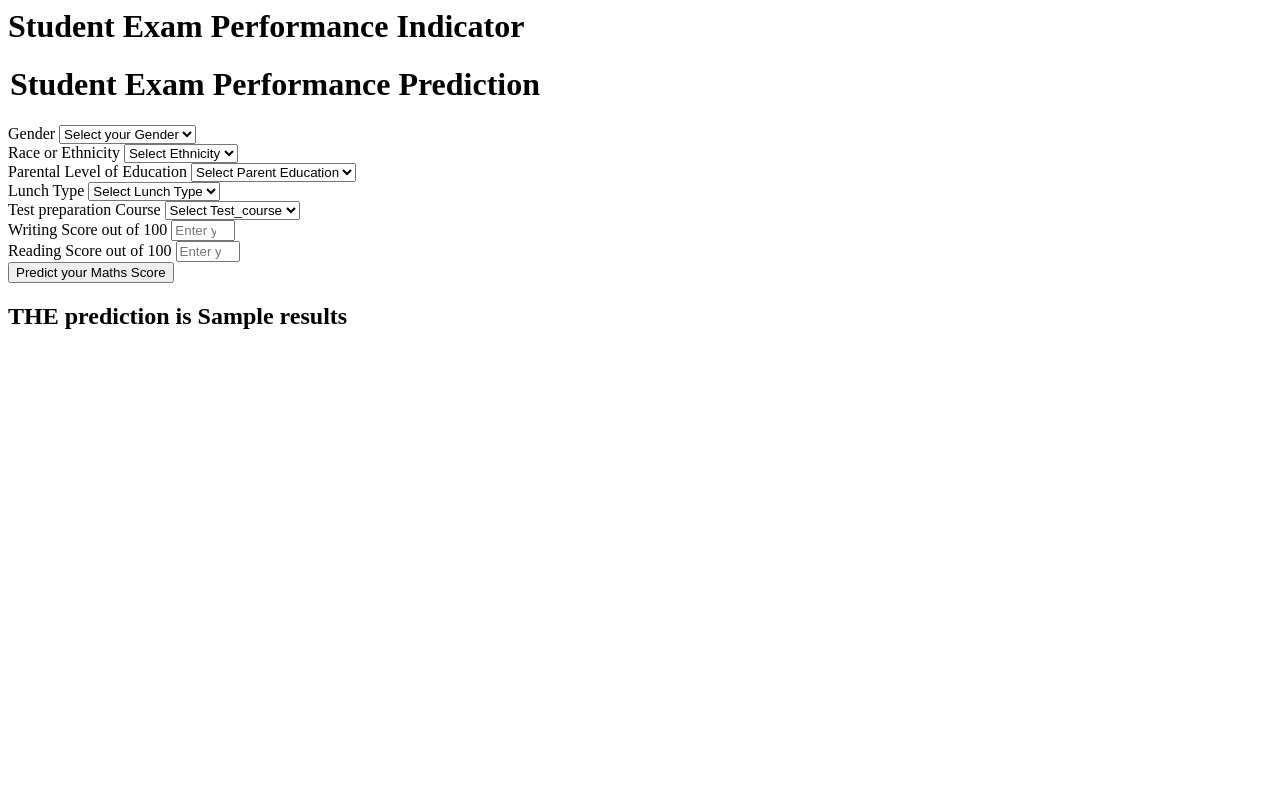
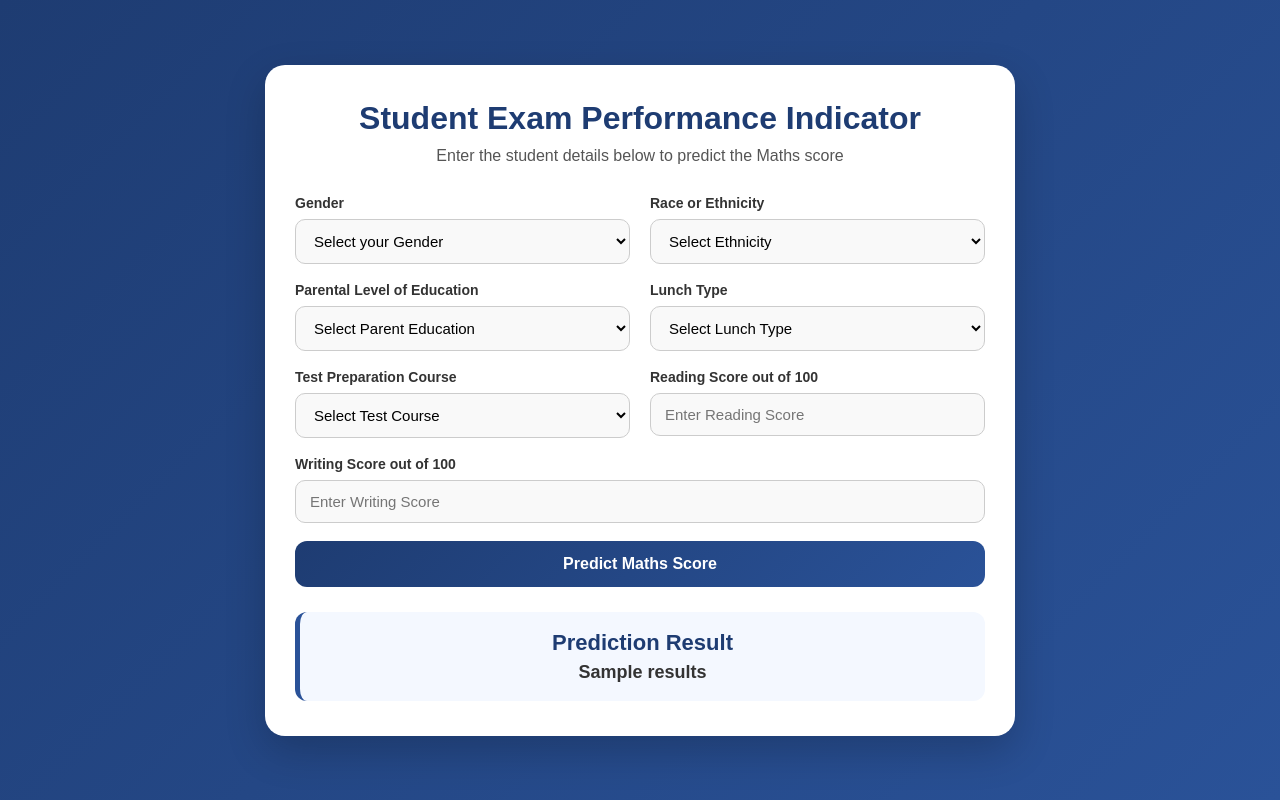
Before and after one commit to dheerajsudanagunta/MLopsProject, a Flask app: template templates/home.html in a window 1280 px wide. Run offline with Flask 3, Linux system fonts and the light colour scheme; the template is opened without the code that fills it: most values are stand-ins (such as "Sample title", 1, 10 or a date in 2020).

Commit message:
small edit

```diff
--- a/templates/home.html
+++ b/templates/home.html
@@ -1,111 +1,243 @@
-<html>
+<!DOCTYPE html>
+<html lang="en">
+<head>
+    <meta charset="UTF-8" />
+    <meta name="viewport" content="width=device-width, initial-scale=1.0" />
+    <title>Student Exam Performance Indicator</title>
+    <style>
+        * {
+            margin: 0;
+            padding: 0;
+            box-sizing: border-box;
+            font-family: Arial, Helvetica, sans-serif;
+        }
+
+        body {
+            min-height: 100vh;
+            background: linear-gradient(135deg, #1e3c72, #2a5298);
+            display: flex;
+            align-items: center;
+            justify-content: center;
+            padding: 30px 15px;
+        }
+
+        .container {
+            width: 100%;
+            max-width: 750px;
+        }
+
+        .card {
+            background: #ffffff;
+            border-radius: 20px;
+            box-shadow: 0 15px 40px rgba(0, 0, 0, 0.2);
+            padding: 35px 30px;
+        }
+
+        .title {
+            text-align: center;
+            margin-bottom: 10px;
+            color: #1e3c72;
+            font-size: 32px;
+            font-weight: bold;
+        }
+
+        .subtitle {
+            text-align: center;
+            margin-bottom: 30px;
+            color: #555;
+            font-size: 16px;
+        }
+
+        form {
+            display: grid;
+            grid-template-columns: 1fr 1fr;
+            gap: 18px 20px;
+        }
+
+        .full-width {
+            grid-column: 1 / -1;
+        }
+
+        .form-group {
+            display: flex;
+            flex-direction: column;
+        }
+
+        label {
+            margin-bottom: 8px;
+            font-weight: 600;
+            color: #333;
+            font-size: 14px;
+        }
+
+        .form-control {
+            padding: 12px 14px;
+            border: 1px solid #ccc;
+            border-radius: 10px;
+            font-size: 15px;
+            outline: none;
+            transition: 0.3s ease;
+            background-color: #f9f9f9;
+        }
+
+        .form-control:focus {
+            border-color: #2a5298;
+            box-shadow: 0 0 0 3px rgba(42, 82, 152, 0.15);
+            background-color: #fff;
+        }
+
+        .btn {
+            width: 100%;
+            padding: 14px;
+            border: none;
+            border-radius: 12px;
+            background: linear-gradient(135deg, #1e3c72, #2a5298);
+            color: white;
+            font-size: 16px;
+            font-weight: bold;
+            cursor: pointer;
+            transition: 0.3s ease;
+        }
+
+        .btn:hover {
+            transform: translateY(-2px);
+            box-shadow: 0 10px 20px rgba(42, 82, 152, 0.25);
+        }
+
+        .result-box {
+            margin-top: 25px;
+            padding: 18px;
+            border-radius: 12px;
+            background: #f4f8ff;
+            border-left: 5px solid #2a5298;
+            text-align: center;
+        }
+
+        .result-box h2 {
+            color: #1e3c72;
+            font-size: 22px;
+            margin-bottom: 6px;
+        }
+
+        .result-box p {
+            font-size: 18px;
+            color: #333;
+            font-weight: bold;
+        }
+
+        @media (max-width: 768px) {
+            form {
+                grid-template-columns: 1fr;
+            }
+
+            .title {
+                font-size: 26px;
+            }
+
+            .card {
+                padding: 25px 20px;
+            }
+        }
+    </style>
+</head>
 <body>
-    <div class="login">
-       <h1>Student Exam Performance Indicator</h1>
+    <div class="container">
+        <div class="card">
+            <h1 class="title">Student Exam Performance Indicator</h1>
+            <p class="subtitle">Enter the student details below to predict the Maths score</p>
 
-       <form action="{{ url_for('predict_datapoint')}}" method="post">
-        <h1>
-            <legend>Student Exam Performance Prediction</legend>
-        </h1>
-        <div class="mb-3">
-            <label class="form-label">Gender</label>
-            <select class="form-control" name="gender" placeholder="Enter you Gender" required>
-                <option class="placeholder" selected disabled value="">Select your Gender</option>
-                <option value="male">
-                    Male
-                </option>
-                <option value="female">
-                    Female
-                </option>
+            <form action="{{ url_for('predict_datapoint') }}" method="post">
+
+                <div class="form-group">
+                    <label for="gender">Gender</label>
+                    <select class="form-control" name="gender" id="gender" required>
+                        <option selected disabled value="">Select your Gender</option>
+                        <option value="male">Male</option>
+                        <option value="female">Female</option>
                     </select>
                 </div>
-        <div class="mb-3">
-            <label class="form-label">Race or Ethnicity</label>
-            <select class="form-control" name="ethnicity" placeholder="Enter you ethnicity" required>
-                <option class="placeholder" selected disabled value="">Select Ethnicity</option>
-                <option value="group A">
-                    Group A
-                </option>
-                <option value="group B">
-                    Group B
-                </option>
-                <option value="group C">
-                    Group C
-                </option>
-                <option value="group D">
-                    Group D
-                </option>
-                <option value="group E">
-                    Group E
-                </option>
+
+                <div class="form-group">
+                    <label for="ethnicity">Race or Ethnicity</label>
+                    <select class="form-control" name="ethnicity" id="ethnicity" required>
+                        <option selected disabled value="">Select Ethnicity</option>
+                        <option value="group A">Group A</option>
+                        <option value="group B">Group B</option>
+                        <option value="group C">Group C</option>
+                        <option value="group D">Group D</option>
+                        <option value="group E">Group E</option>
                     </select>
                 </div>
-        <div class="mb-3">
-            <label class="form-label">Parental Level of Education</label>
-            <select class="form-control" name="parental_level_of_education"
-                placeholder="Enter you Parent Education" required>
-                <option class="placeholder" selected disabled value="">Select Parent Education</option>
-                <option value="associate's degree">
-                    associate's degree
-                </option>
-                <option value="bachelor's degree">
-                    bachelor's degree
-                </option>
-                <option value="high school">
-                    high school
-                </option>
-                <option value="master's degree">
-                    master's degree
-                </option>
-                <option value="some college">
-                    some college
-                </option>
-                <option value="some high school">
-                    some high school
-                </option>
+
+                <div class="form-group">
+                    <label for="parental_level_of_education">Parental Level of Education</label>
+                    <select class="form-control" name="parental_level_of_education" id="parental_level_of_education" required>
+                        <option selected disabled value="">Select Parent Education</option>
+                        <option value="associate's degree">Associate's degree</option>
+                        <option value="bachelor's degree">Bachelor's degree</option>
+                        <option value="high school">High school</option>
+                        <option value="master's degree">Master's degree</option>
+                        <option value="some college">Some college</option>
+                        <option value="some high school">Some high school</option>
                     </select>
                 </div>
-        <div class="mb-3">
-            <label class="form-label">Lunch Type</label>
-            <select class="form-control" name="lunch" placeholder="Enter you Lunch" required>
-                <option class="placeholder" selected disabled value="">Select Lunch Type</option>
-                <option value="free/reduced">
-                    free/reduced
-                </option>
-                <option value="standard">
-                    standard
-                </option>
+
+                <div class="form-group">
+                    <label for="lunch">Lunch Type</label>
+                    <select class="form-control" name="lunch" id="lunch" required>
+                        <option selected disabled value="">Select Lunch Type</option>
+                        <option value="free/reduced">Free/Reduced</option>
+                        <option value="standard">Standard</option>
                     </select>
                 </div>
-        <div class="mb-3">
-            <label class="form-label">Test preparation Course</label>
-            <select class="form-control" name="test_preparation_course" placeholder="Enter you Course"
-                required>
-                <option class="placeholder" selected disabled value="">Select Test_course</option>
-                <option value="none">
-                    None
-                </option>
-                <option value="completed">
-                    Completed
-                </option>
+
+                <div class="form-group">
+                    <label for="test_preparation_course">Test Preparation Course</label>
+                    <select class="form-control" name="test_preparation_course" id="test_preparation_course" required>
+                        <option selected disabled value="">Select Test Course</option>
+                        <option value="none">None</option>
+                        <option value="completed">Completed</option>
                     </select>
                 </div>
-        <div class="mb-3">
-            <label class="form-label">Writing Score out of 100</label>
-            <input class="form-control" type="number" name="reading_score"
-                placeholder="Enter your Reading score" min='0' max='100' />
+
+                <div class="form-group">
+                    <label for="reading_score">Reading Score out of 100</label>
+                    <input
+                        class="form-control"
+                        type="number"
+                        name="reading_score"
+                        id="reading_score"
+                        placeholder="Enter Reading Score"
+                        min="0"
+                        max="100"
+                        required
+                    />
                 </div>
-        <div class="mb-3">
-            <label class="form-label">Reading Score out of 100</label>
-            <input class="form-control" type="number" name="writing_score"
-                placeholder="Enter your Reading Score" min='0' max='100' />
+
+                <div class="form-group full-width">
+                    <label for="writing_score">Writing Score out of 100</label>
+                    <input
+                        class="form-control"
+                        type="number"
+                        name="writing_score"
+                        id="writing_score"
+                        placeholder="Enter Writing Score"
+                        min="0"
+                        max="100"
+                        required
+                    />
                 </div>
-        <div class="mb-3">
-            <input class="btn btn-primary" type="submit" value="Predict your Maths Score" required />
+
+                <div class="form-group full-width">
+                    <input class="btn" type="submit" value="Predict Maths Score" />
                 </div>
             </form>
-    <h2>
-       THE  prediction is {{results}}
-    </h2>
-   <body>
+
+            <div class="result-box">
+                <h2>Prediction Result</h2>
+                <p>{{ results }}</p>
+            </div>
+        </div>
+    </div>
+</body>
 </html>
```
Also changed, not shown: 1 other file. Lines whose indentation alone changed are shown as unchanged.
